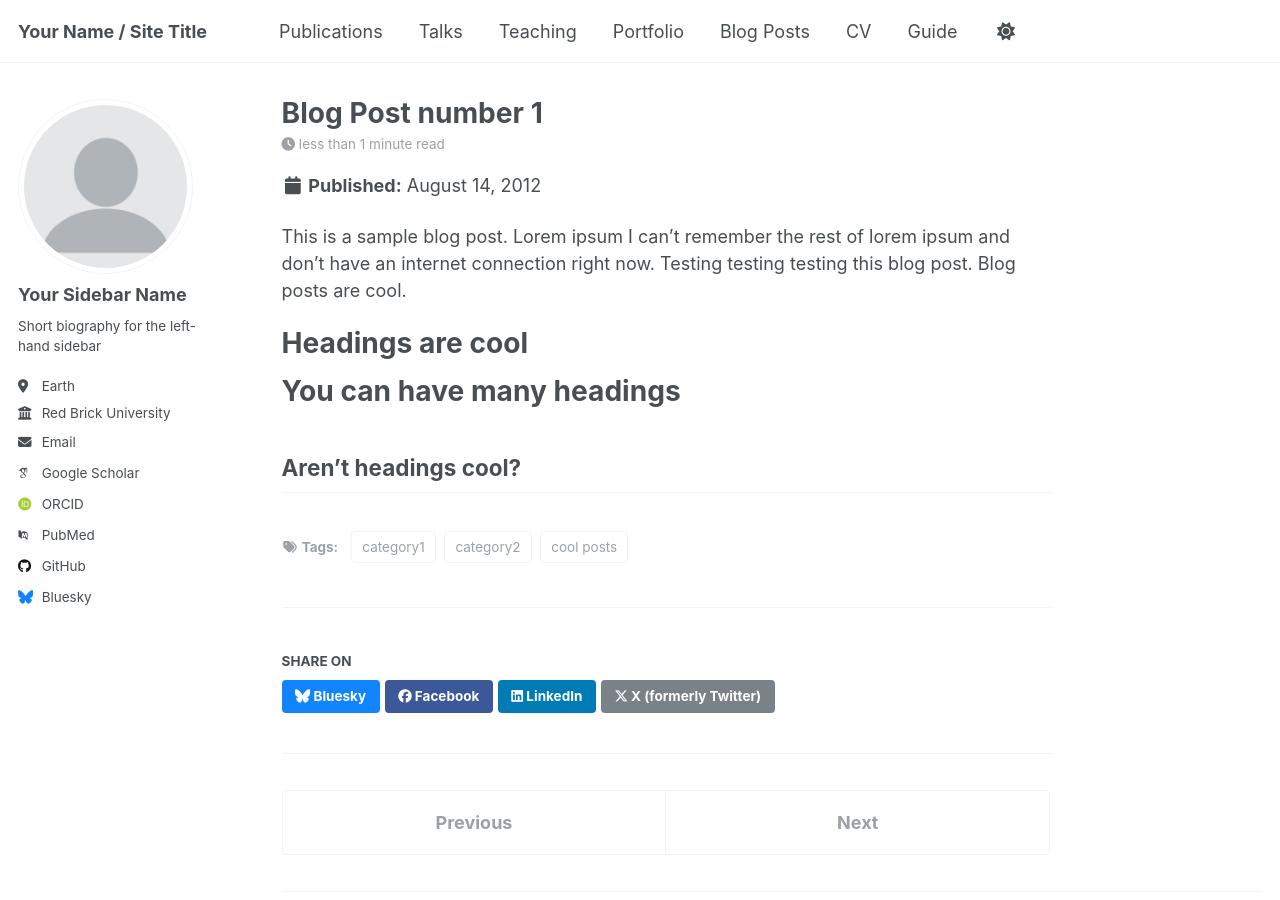
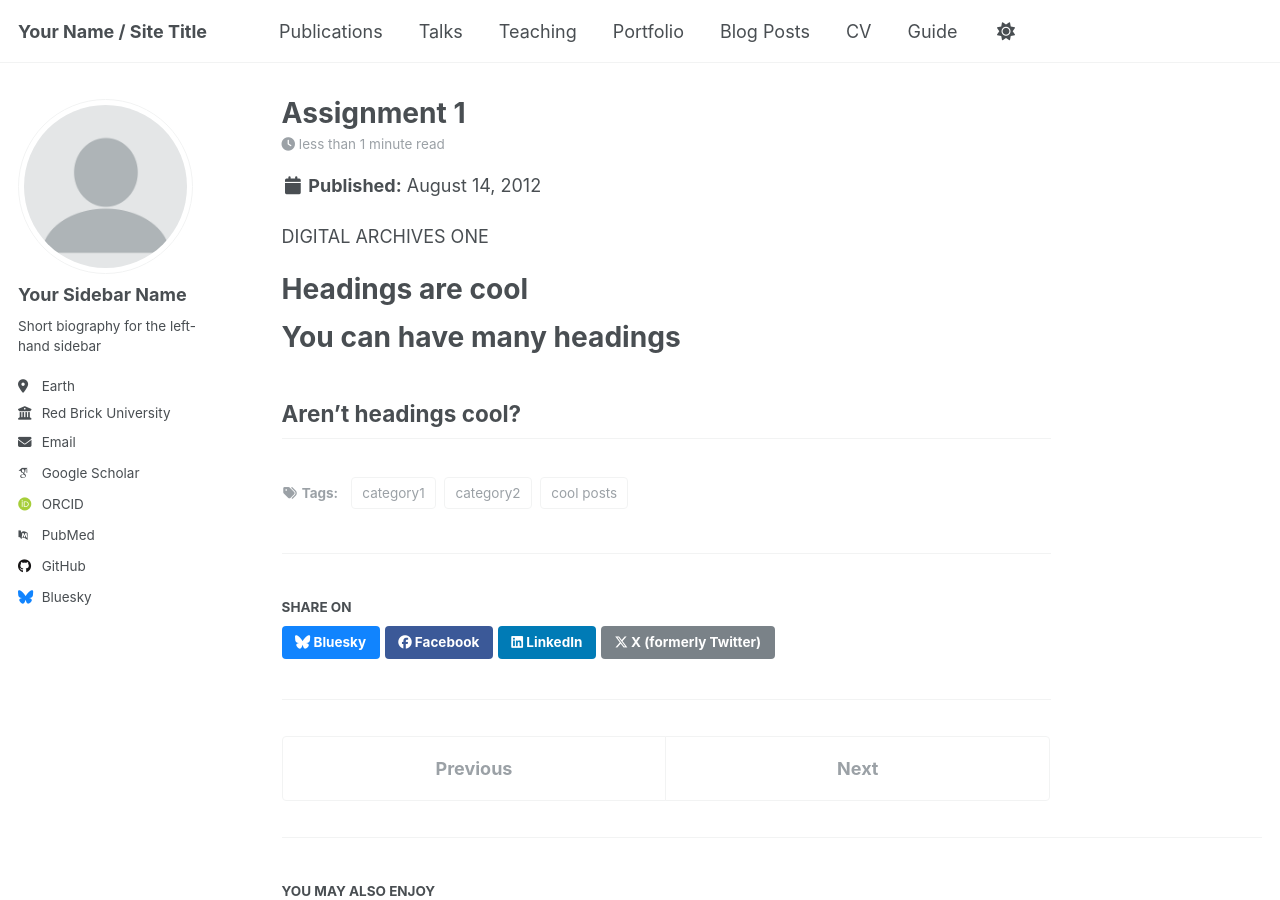
Before and after one commit to SKirmizialtin/SKirmizialtin.github.io, a Jekyll site: the page built from _posts/2012-08-14-blog-post-1.md, in a window 1280 px wide and 900 px high. Built offline with Jekyll 4.4.1, drawn with Linux system fonts in a browser that asks for light colours; some web fonts are replaced.

Commit message:
Update 2012-08-14-blog-post-1.md

```diff
--- a/_posts/2012-08-14-blog-post-1.md
+++ b/_posts/2012-08-14-blog-post-1.md
@@ -1,5 +1,5 @@
 ---
-title: 'Blog Post number 1'
+title: 'Assignment 1'
 date: 2012-08-14
 permalink: /posts/2012/08/blog-post-1/
 tags:
@@ -8,7 +8,7 @@ tags:
   - category2
 ---
 
-This is a sample blog post. Lorem ipsum I can't remember the rest of lorem ipsum and don't have an internet connection right now. Testing testing testing this blog post. Blog posts are cool.
+DIGITAL ARCHIVES ONE
 
 Headings are cool
 ======
```
